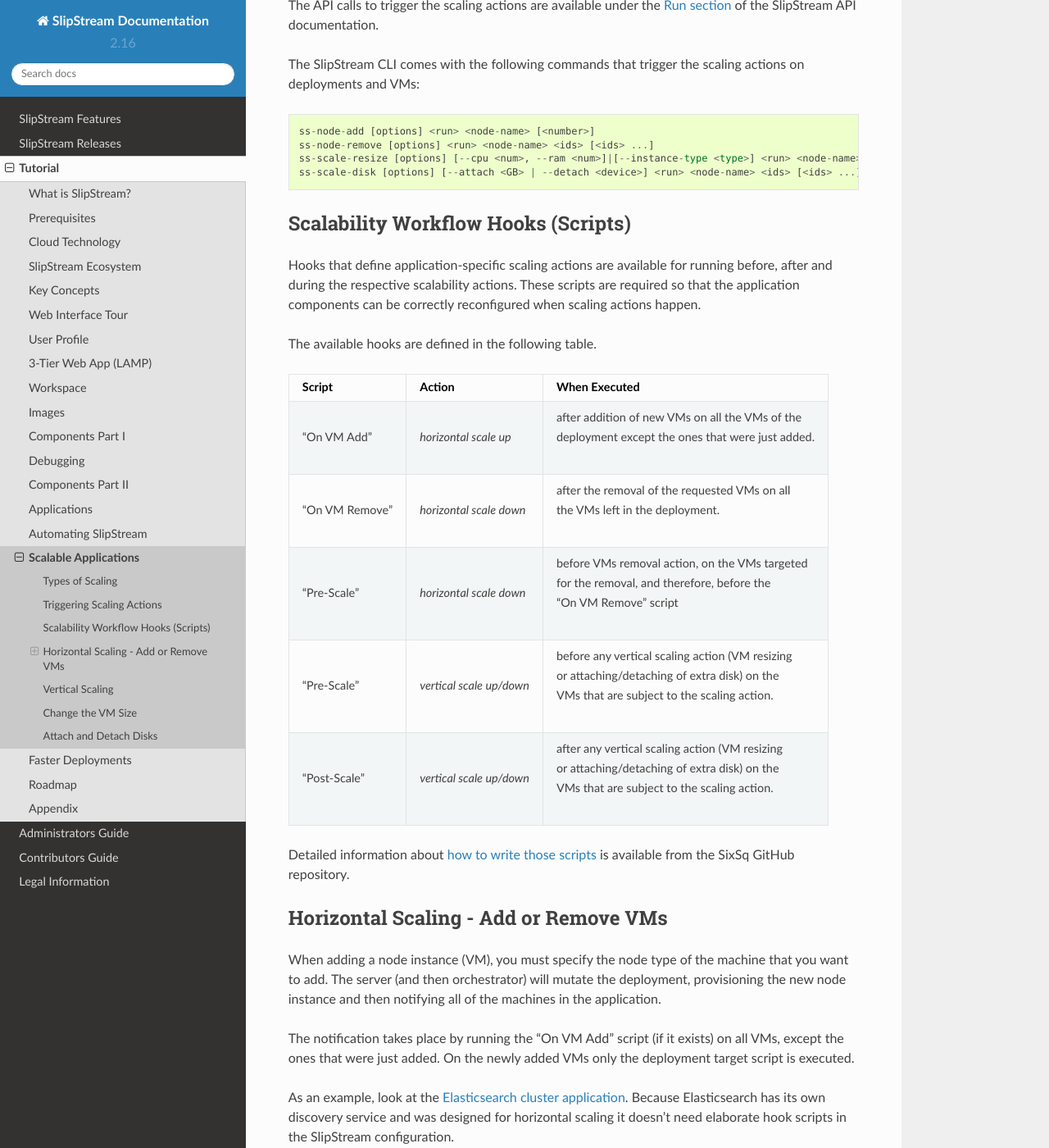
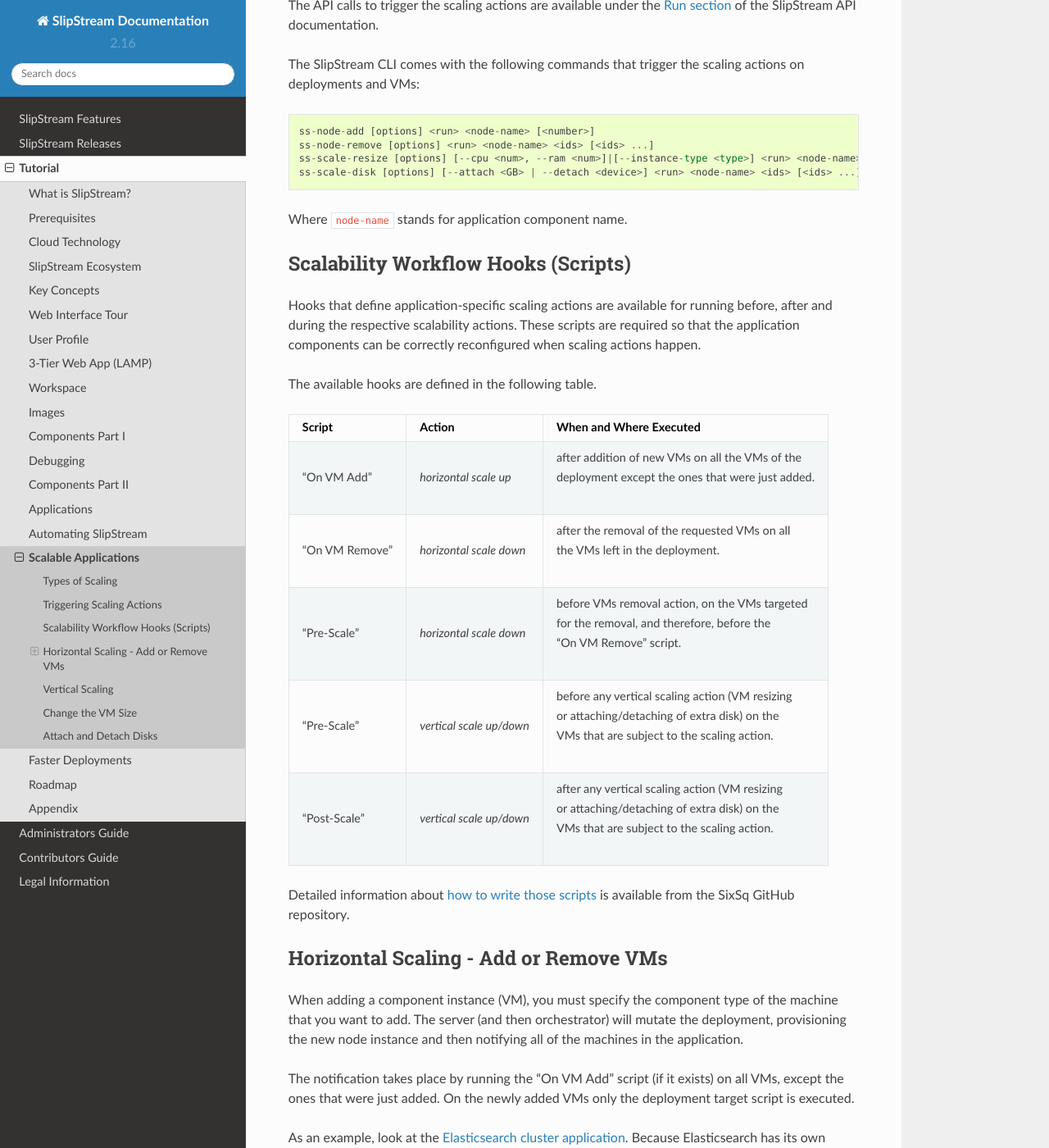
Before and after one commit to slipstream/SlipStreamDocumentation, a Sphinx documentation site: the page built from docs/advanced_tutorial/scalable-applications.rst, in a window 1280 px wide and 1400 px high, scrolled down 1009 px. Shown: the whole window at 82% size. Built offline with Sphinx 7.4.7 and the Read the Docs theme 2.0.0, drawn with Linux system fonts in a browser that asks for light colours; some of the changed text lies outside the part shown.

Commit message:
minor corrections

```diff
--- a/docs/advanced_tutorial/scalable-applications.rst
+++ b/docs/advanced_tutorial/scalable-applications.rst
@@ -55,6 +55,8 @@
     ss-scale-resize [options] [--cpu <num>, --ram <num>]|[--instance-type <type>] <run> <node-name> <ids> [<ids> ...]
     ss-scale-disk [options] [--attach <GB> | --detach <device>] <run> <node-name> <ids> [<ids> ...]
 
+Where ``node-name`` stands for application component name.
+
 Scalability Workflow Hooks (Scripts)
 ------------------------------------
 
@@ -66,7 +68,7 @@
 The available hooks are defined in the following table.
 
 ============== ========================== ===================================================
-Script         Action                     When Executed
+Script         Action                     When and Where Executed
 ============== ========================== ===================================================
 "On VM Add"    *horizontal scale up*      | after addition of new VMs on all the VMs of the
                                           | deployment except the ones that were just added.
@@ -76,7 +78,7 @@
 -------------- -------------------------- ---------------------------------------------------
 "Pre-Scale"    *horizontal scale down*    | before VMs removal action, on the VMs targeted
                                           | for the removal, and therefore, before the
-                                          | "On VM Remove" script
+                                          | "On VM Remove" script.
 -------------- -------------------------- ---------------------------------------------------
 "Pre-Scale"    *vertical scale up/down*   | before any vertical scaling action (VM resizing
                                           | or attaching/detaching of extra disk) on the
@@ -94,10 +96,10 @@
 Horizontal Scaling - Add or Remove VMs
 --------------------------------------
 
-When adding a node instance (VM), you must specify the node type of the
-machine that you want to add. The server (and then orchestrator) will
-mutate the deployment, provisioning the new node instance and then
-notifying all of the machines in the application.
+When adding a component instance (VM), you must specify the component type of
+the machine that you want to add. The server (and then orchestrator) will
+mutate the deployment, provisioning the new node instance and then notifying
+all of the machines in the application.
 
 The notification takes place by running the "On VM Add" script (if it
 exists) on all VMs, except the ones that were just added. On the newly
@@ -206,7 +208,7 @@
 ~~~~~~~~~~~~~~~~~
 
 To scale the run via the command line, use the `ss-node-add` command.
-It takes the run ID the type of node to scale ("worker" in our case)
+It takes the run ID, the type of node to scale ("worker" in our case)
 and the number of nodes to add::
 
     $ ss-node-add ced28f99-e08b-4667-86db-73f53c059c58 worker 1
@@ -217,7 +219,7 @@
 
 .. note::
 
-   Only one scaling action, on one type of node, can be active.
+   Only one scaling action, on one type of component, can be active.
    Previous scaling actions must complete before a new one can be
    started.
 
```
